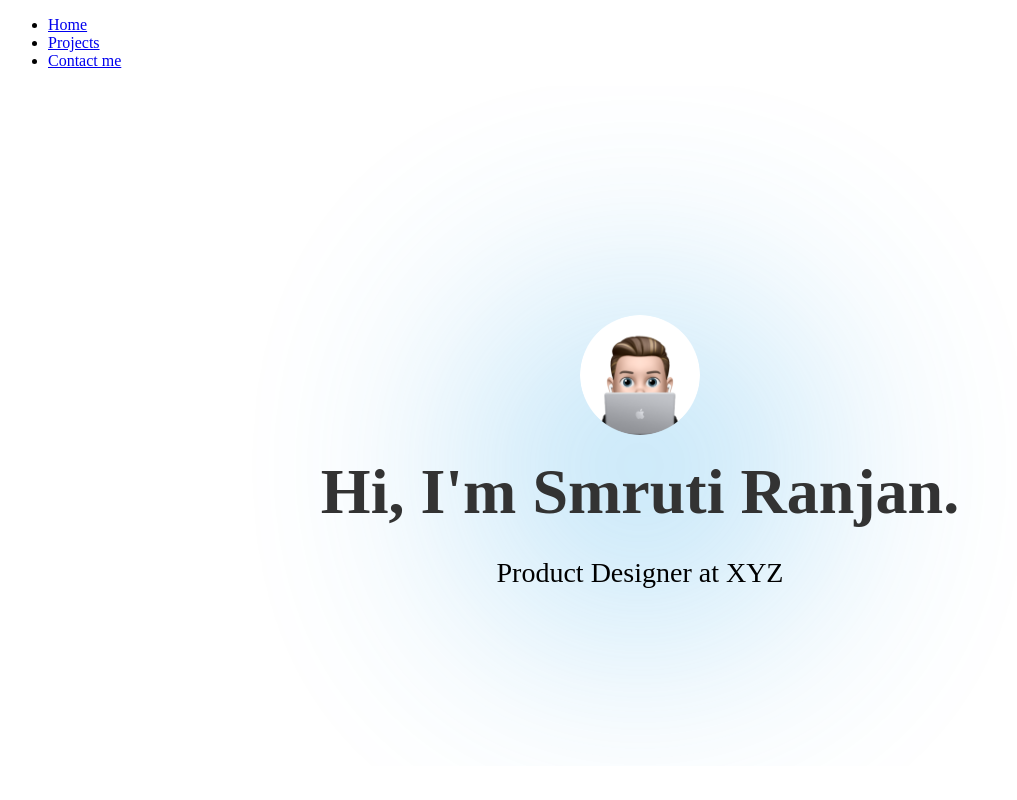
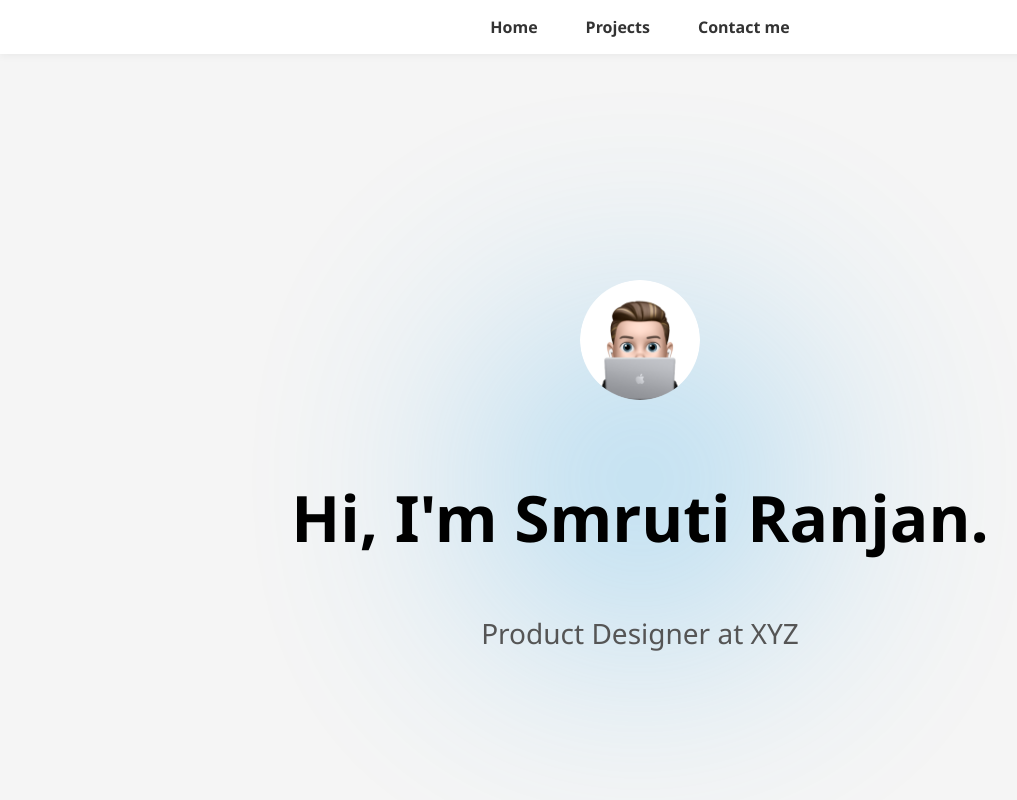
Before and after one commit to Smith-Smith/portfolio-trial, a plain HTML site: page index.html in a window 1280 px wide. Shown: the top 800 px of the page, without its empty margins (0-1017 px from the left). Drawn offline with Linux system fonts and the light colour scheme.

Commit message:
Update style.css

```diff
--- a/style.css
+++ b/style.css
@@ -1,3 +1,40 @@
+/* Reset + base */
+body, html {
+  margin: 0;
+  padding: 0;
+  font-family: 'Segoe UI', sans-serif;
+  scroll-behavior: smooth;
+  background-color: #f5f5f5;
+  height: 100%;
+}
+
+/* Navbar */
+nav {
+  width: 100%;
+  padding: 1rem 0;
+  text-align: center;
+  position: fixed;
+  top: 0;
+  background-color: #fff;
+  z-index: 1000;
+  box-shadow: 0 2px 8px rgba(0,0,0,0.05);
+}
+
+nav ul {
+  list-style: none;
+  display: flex;
+  justify-content: center;
+  gap: 3rem;
+  margin: 0;
+  padding: 0;
+}
+
+nav a {
+  text-decoration: none;
+  font-weight: 600;
+  color: #333;
+}
+
 /* Hero Section - full screen */
 .hero {
   height: 100%;
@@ -41,20 +78,22 @@
   animation: dissolveIn 1.5s ease-out forwards; /* Slower dissolve */
 }
 
-.hero h1,
-.hero h2 {
+.hero h1 {
   font-size: 3rem;
   font-weight: 700;
-  color: #333;
   opacity: 0;
   transform: translateY(20px);
-  animation: dissolveIn 2s ease-out forwards; /* slightly slower dissolve */
-  margin: 0;
+  animation: dissolveIn 1.5s ease-out forwards; /* Slower dissolve */
 }
 
-/* Reduce space between name and role */
-.hero h2 {
-  margin-top: 0.5rem;
+.hero p {
+  margin-top: 1rem;
+  font-size: 1.5rem;
+  color: #555;
+  opacity: 0;
+  transform: translateY(20px);
+  animation: dissolveIn 1.5s ease-out forwards;
+  animation-delay: 0.4s;
 }
 
 @keyframes dissolveIn {
@@ -127,8 +166,7 @@
     padding-top: 2rem;
   }
 
-  .hero-content h1,
-  .hero-content h2 {
+  .hero-content h1 {
     font-size: 2.2rem; /* Slightly smaller on mobile */
   }
 
@@ -165,8 +203,7 @@
 
 /* Larger Screens - Adjust text for better readability */
 @media (min-width: 1200px) {
-  .hero h1,
-  .hero h2 {
+  .hero h1 {
     font-size: 4rem;
   }
 
```
